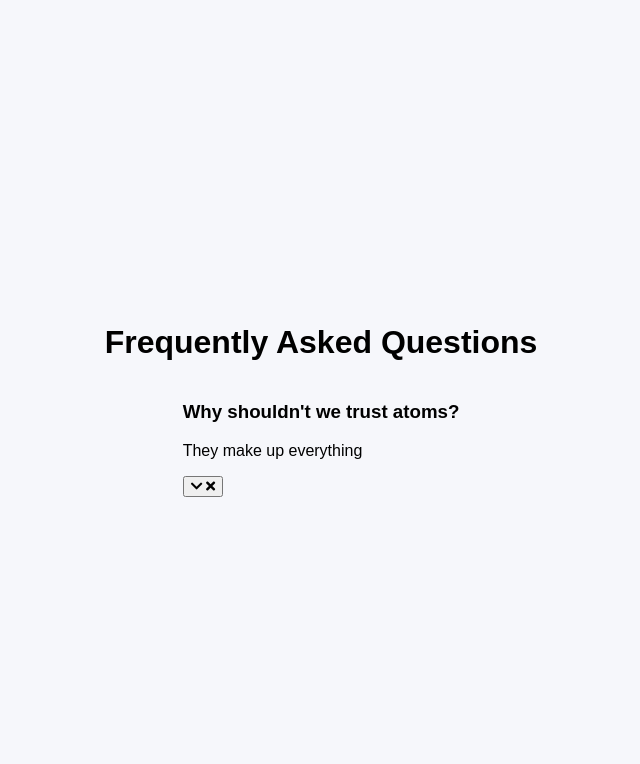
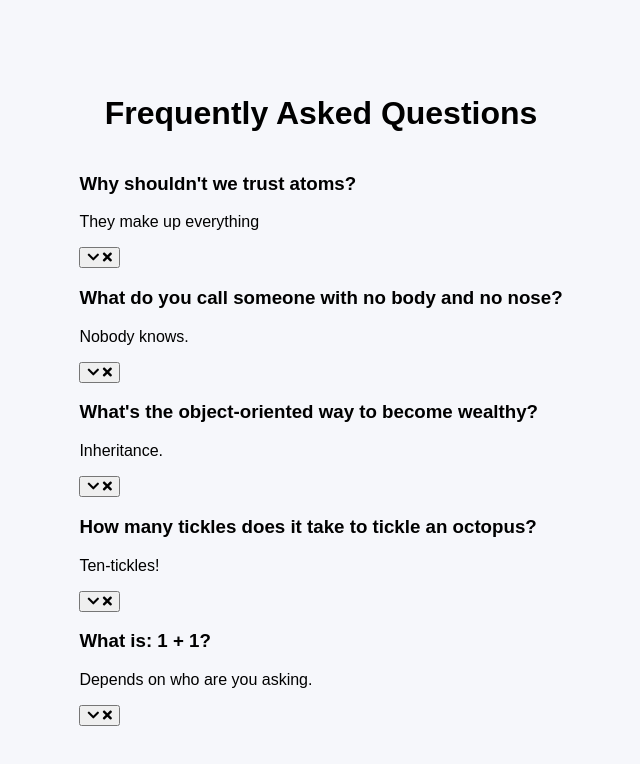
Before and after one commit to vagfou/faq-collapse, a plain HTML site: page index.html in a window 1280 px wide. Shown: the whole page, without its empty margins (319-959 px from the left). Drawn offline with Linux system fonts and the light colour scheme; a web font is replaced by a local one.

Commit message:
classes copied from brad's repo

```diff
--- a/index.html
+++ b/index.html
@@ -15,10 +15,64 @@
         <h3 class="faq-title">
           Why shouldn't we trust atoms?
         </h3>
+
         <p class="faq-text">
           They make up everything
         </p>
-             <button>
+
+        <button class="faq-toggle">
+          <i class="fas fa-chevron-down"></i>
+          <i class="fas fa-times"></i>
+        </button>
+      </div>
+
+      <div class="faq">
+        <h3 class="faq-title">
+          What do you call someone with no body and no nose?
+        </h3>
+        <p class="faq-text">
+          Nobody knows.
+        </p>
+        <button class="faq-toggle">
+          <i class="fas fa-chevron-down"></i>
+          <i class="fas fa-times"></i>
+        </button>
+      </div>
+
+      <div class="faq">
+        <h3 class="faq-title">
+          What's the object-oriented way to become wealthy?
+        </h3>
+        <p class="faq-text">
+          Inheritance.
+        </p>
+        <button class="faq-toggle">
+          <i class="fas fa-chevron-down"></i>
+          <i class="fas fa-times"></i>
+        </button>
+      </div>
+
+      <div class="faq">
+        <h3 class="faq-title">
+          How many tickles does it take to tickle an octopus?
+        </h3>
+        <p class="faq-text">
+          Ten-tickles!
+        </p>
+        <button class="faq-toggle">
+          <i class="fas fa-chevron-down"></i>
+          <i class="fas fa-times"></i>
+        </button>
+      </div>
+
+      <div class="faq">
+        <h3 class="faq-title">
+          What is: 1 + 1?
+        </h3>
+        <p class="faq-text">
+          Depends on who are you asking.
+        </p>
+        <button class="faq-toggle">
           <i class="fas fa-chevron-down"></i>
           <i class="fas fa-times"></i>
         </button>
```
Lines whose indentation alone changed are shown as unchanged.
